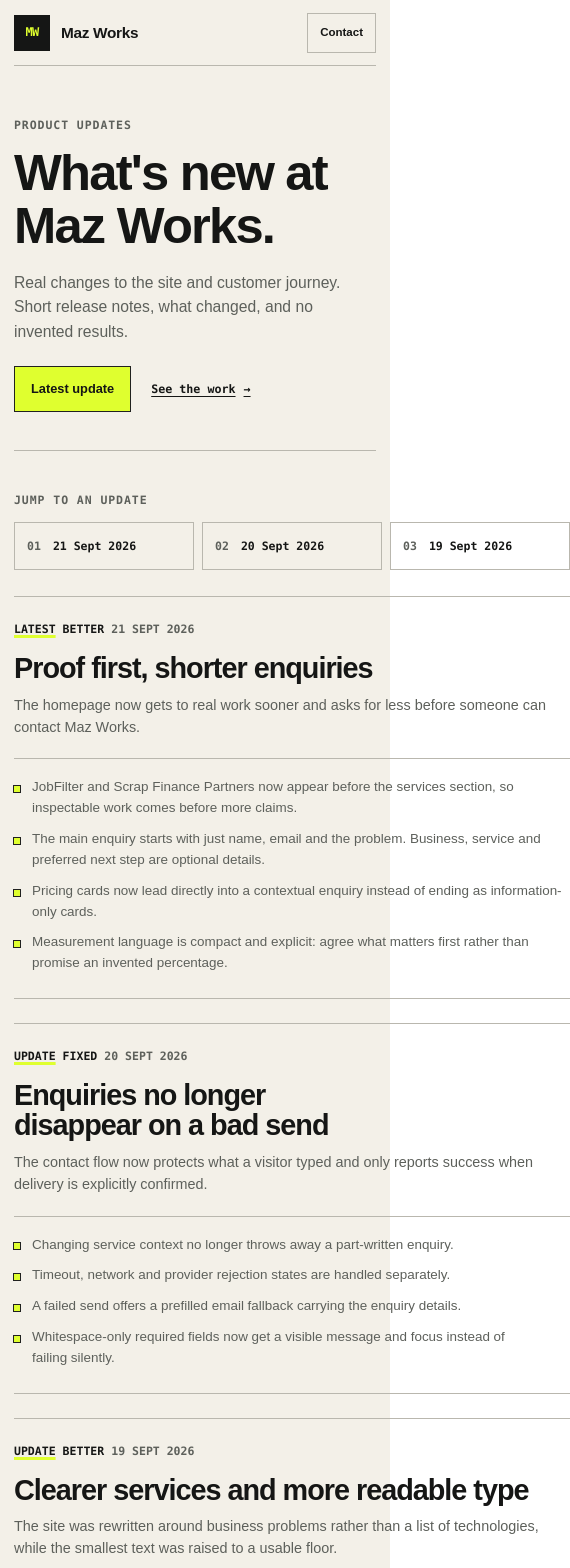
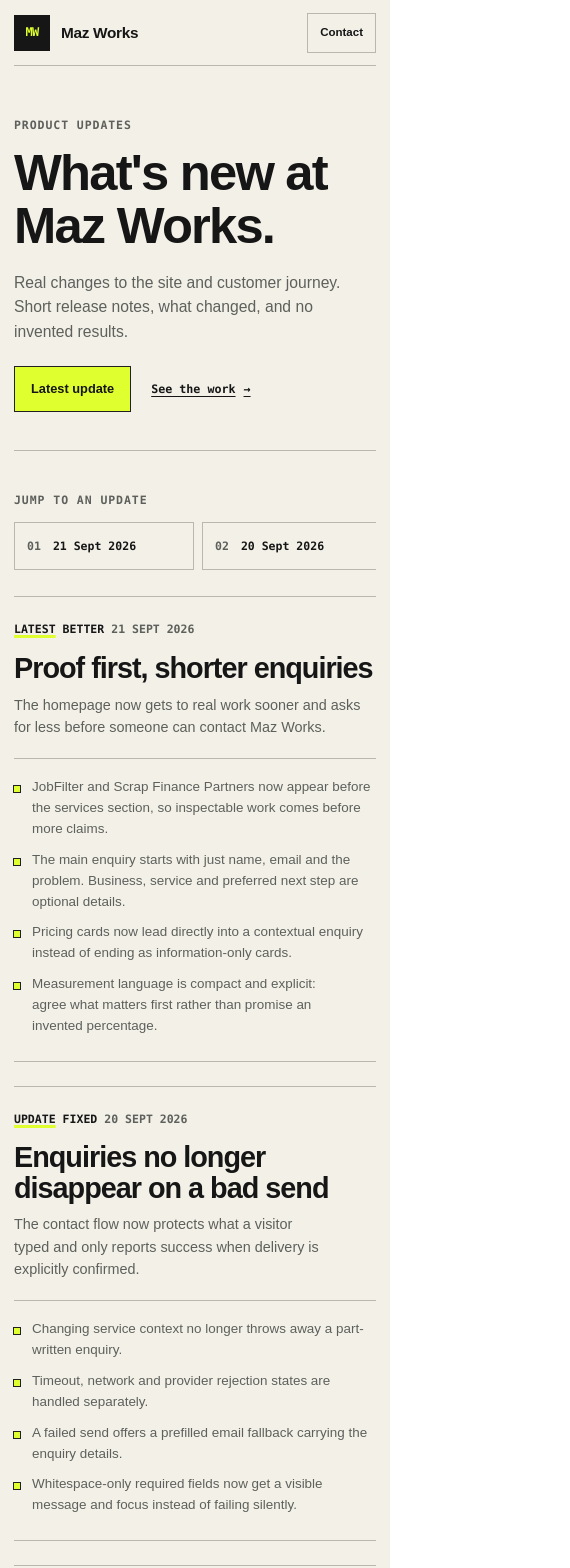
Before and after one commit to manazoid4/mazos-site, a Next.js app: page /whats-new in a window 390 px wide. Shown: the top 1568 px of the page, 570 px wide, since content can reach past the window. Built offline with nearby package versions, Linux system fonts and the light colour scheme.

Commit message:
fix: contain update history on narrow screens

```diff
--- a/app/resource-pages.css
+++ b/app/resource-pages.css
@@ -350,7 +350,7 @@
   }
 
   .mw-updates-layout {
-    grid-template-columns: 1fr;
+    grid-template-columns: minmax(0, 1fr);
     gap: 26px;
   }
 
```
